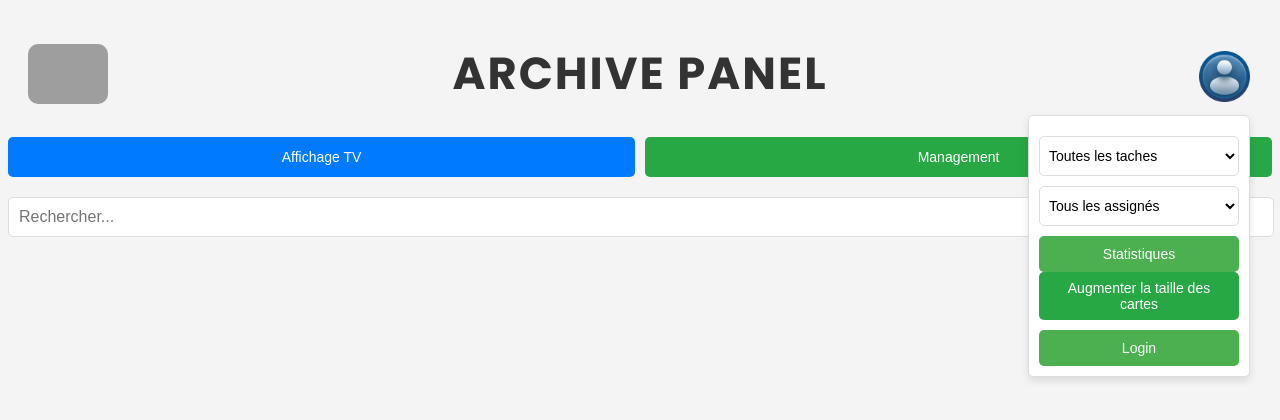
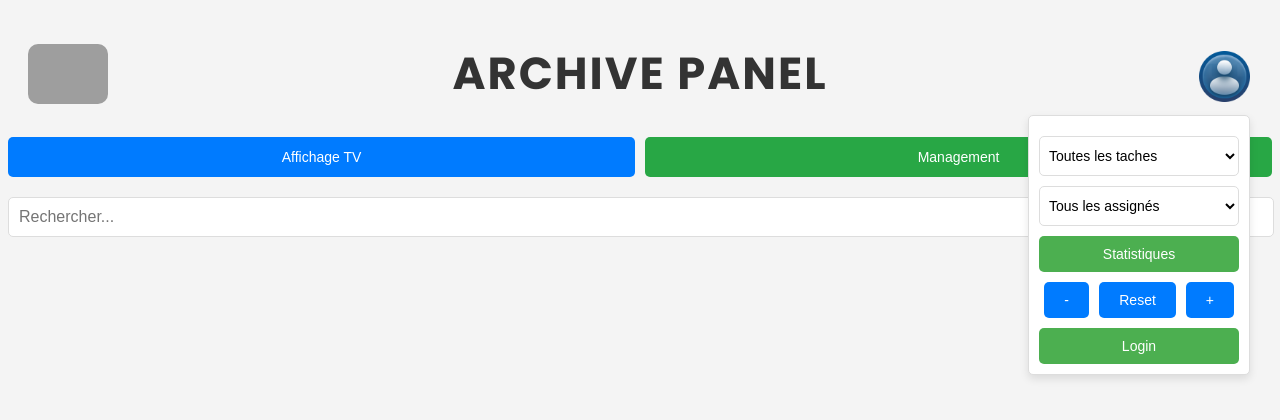
Before and after one commit to paulmzzn/DEV-TV, a React (Create React App) app in the folder frontend/: page /archive in a window 1280 px wide. Both pictures are taken after a click on the picture 1224 px from the left and 76 px from the top of the page. Shown: the top 420 px of the page. Built offline with nearby package versions, Linux system fonts and the light colour scheme; grey boxes are pictures that could not be loaded.

Commit message:
Add font size controls to ArchivedPanel; implement increase, decrease, and reset functionality with local storage support

```diff
--- a/frontend/src/components/ArchivedPanel.jsx
+++ b/frontend/src/components/ArchivedPanel.jsx
@@ -83,6 +83,13 @@ const ArchivedPanel = () => {
       document.head.removeChild(metaViewport);
       document.head.removeChild(metaNoTranslate);
     };
+  }, []);
+
+  useEffect(() => {
+    const savedFontSize = localStorage.getItem('cardFontSize');
+    if (savedFontSize) {
+      setCardFontSize(parseFloat(savedFontSize));
+    }
   }, []);
 
   const openCardPopup = (card) => {
@@ -237,7 +244,25 @@ const ArchivedPanel = () => {
   };
 
   const increaseCardFontSize = () => {
-    setCardFontSize(prevSize => prevSize + 0.1); // Increase font size by 0.1
+    setCardFontSize(prevSize => {
+      const newSize = prevSize + 0.1;
+      localStorage.setItem('cardFontSize', newSize);
+      return newSize;
+    });
+  };
+
+  const resetCardFontSize = () => {
+    const defaultSize = 0.7;
+    setCardFontSize(defaultSize);
+    localStorage.setItem('cardFontSize', defaultSize);
+  };
+
+  const decreaseCardFontSize = () => {
+    setCardFontSize(prevSize => {
+      const newSize = Math.max(prevSize - 0.1, 0.5);
+      localStorage.setItem('cardFontSize', newSize);
+      return newSize;
+    });
   };
 
   return (
@@ -263,7 +288,11 @@ const ArchivedPanel = () => {
               <option value="Paul">Assigné à Paul</option>
             </select>
             <button className="btnGoToStatistics" onClick={() => window.location.href = '/statistics'}>Statistiques</button>
-            <button onClick={increaseCardFontSize}>Augmenter la taille des cartes</button> {/* Add button to increase font size */}
+            <div className="font-size-controls">
+              <button onClick={decreaseCardFontSize}>-</button> {/* Add button to decrease font size */}
+              <button onClick={resetCardFontSize}>Reset</button> {/* Add button to reset font size */}
+              <button onClick={increaseCardFontSize}>+</button> {/* Add button to increase font size */}
+            </div>
             {decodedToken ? (
               <button className="btnLogout" onClick={handleLogout}>Logout</button>
             ) : (
--- a/frontend/src/styles/management.css
+++ b/frontend/src/styles/management.css
@@ -752,3 +752,26 @@ body {
 .btnGoToStatistics:hover {
   background-color: #45a049; /* Darker green for hover */
 }
+
+.font-size-controls {
+  display: flex;
+  justify-content: space-between;
+  margin-top: 10px;
+}
+
+.font-size-controls button {
+  background-color: #007bff; /* Blue */
+  color: white;
+  border: none;
+  border-radius: 5px;
+  padding: 10px 20px;
+  font-size: 14px;
+  cursor: pointer;
+  transition: background-color 0.3s ease;
+  flex: 1; /* Ensure buttons have equal width */
+  margin: 0 5px; /* Add space between buttons */
+}
+
+.font-size-controls button:hover {
+  background-color: #0056b3; /* Dark blue for hover */
+}
```
